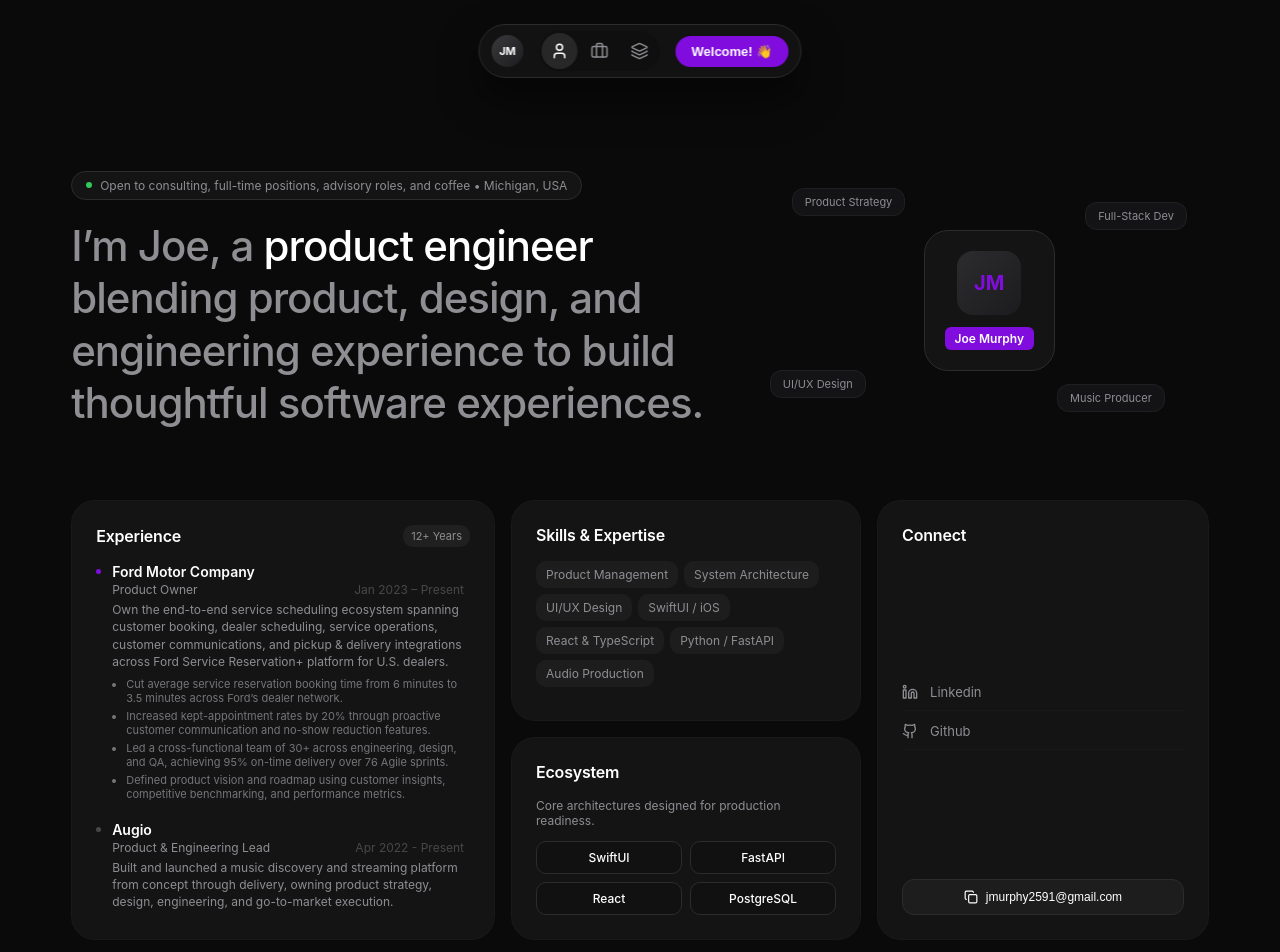
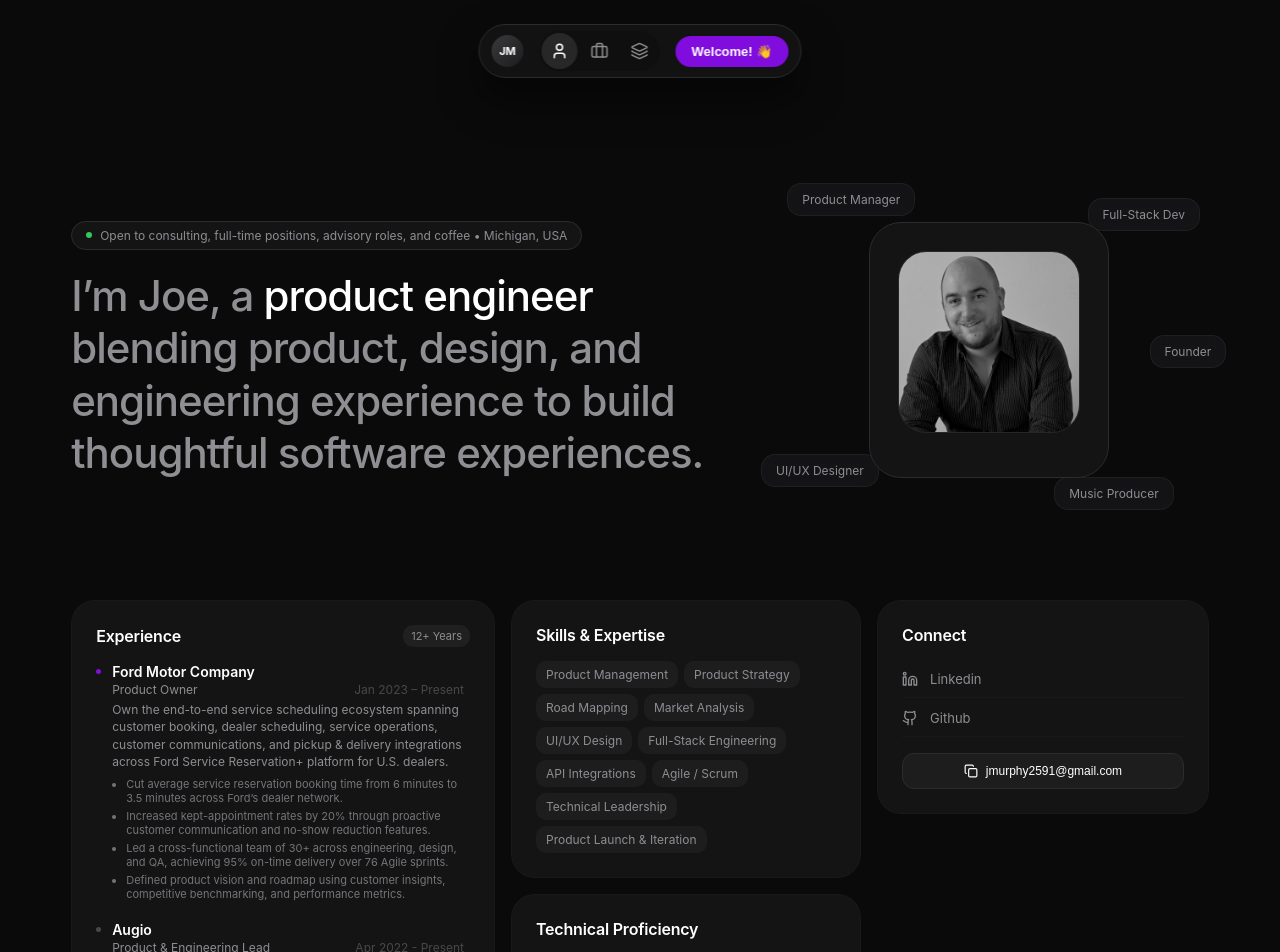
Before and after one commit to joemurphy3515/Portfolio, a React (Vite) app: page / in a window 1280 px wide. Shown: the top 952 px of the page. Built offline with nearby package versions, Linux system fonts and the light colour scheme.

Commit message:
misc ui updates

```diff
--- a/src/App.css
+++ b/src/App.css
@@ -5,8 +5,8 @@
   --text-primary: #ffffff;
   --text-secondary: #8e8e93;
   --text-muted: #48484a;
-  --accent-orange: #800dde;
-  --accent-orange-hover: #5f0aa5;
+  --accent-purple: #800dde;
+  --accent-purple-hover: #a443f3;
   --border-subtle: #2c2c2e;
   --font-stack:
     -apple-system, BlinkMacSystemFont, "SF Pro Display", "Segoe UI", Roboto,
@@ -94,7 +94,7 @@ body {
 }
 
 .say-hello-cta {
-  background-color: var(--accent-orange);
+  background-color: var(--accent-purple);
   color: var(--text-primary);
   border: none;
   padding: 8px 16px;
@@ -154,66 +154,80 @@ body {
 
 .interactive-node-display {
   position: relative;
-  height: 280px;
+  height: 380px;
   display: flex;
   align-items: center;
   justify-content: center;
 }
+
 .node-center-frame {
   background-color: var(--bg-card-surface);
   border: 1px solid var(--border-subtle);
-  border-radius: 24px;
-  padding: 20px;
+  border-radius: 32px;
+  padding: 28px;
   text-align: center;
   z-index: 2;
+  backdrop-filter: blur(12px);
+  -webkit-backdrop-filter: blur(12px);
 }
-.node-avatar {
-  width: 64px;
-  height: 64px;
-  border-radius: 16px;
-  background: linear-gradient(135deg, #2c2c2e, #1c1c1e);
-  margin: 0 auto 12px auto;
-  display: flex;
+
+.node-avatar-image {
+  width: 180px;
+  height: 180px;
+  border-radius: 28px;
+  object-fit: cover;
+  display: block;
+  margin: 0 auto 16px auto;
+  border: 1px solid rgba(255, 255, 255, 0.08);
+}
+
+.node-label-tag {
+  font-size: 13px;
+  font-weight: 600;
+  background-color: var(--accent-purple);
+  color: var(--text-primary);
+  padding: 6px 12px;
+  border-radius: 8px;
+  display: inline-flex;
   align-items: center;
   justify-content: center;
-  font-size: 20px;
-  font-weight: 700;
-  color: var(--accent-orange);
 }
-.node-label-tag {
-  font-size: 12px;
-  font-weight: 600;
-  background-color: var(--accent-orange);
-  color: var(--text-primary);
-  padding: 4px 10px;
-  border-radius: 6px;
-}
+
 .floating-node {
   position: absolute;
   background-color: rgba(28, 28, 30, 0.6);
   border: 1px solid rgba(255, 255, 255, 0.05);
   backdrop-filter: blur(10px);
   -webkit-backdrop-filter: blur(10px);
-  padding: 6px 12px;
-  border-radius: 12px;
-  font-size: 11px;
+  padding: 8px 14px;
+  border-radius: 14px;
+  font-size: 12px;
   color: var(--text-secondary);
 }
+
 .node-pm {
+  top: 6%;
+  left: 4%;
+}
+
+.node-eng {
   top: 10%;
-  left: 5%;
+  right: 2%;
 }
-.node-eng {
-  top: 15%;
-  right: 5%;
+
+.node-founder {
+  top: 46%;
+  right: -4%;
 }
+
 .node-uiux {
-  bottom: 15%;
-  left: 0%;
+  bottom: 14%;
+  left: -2%;
 }
+
 .node-audio {
-  bottom: 10%;
-  right: 10%;
+  bottom: 8%;
+  right: 8%;
 }
 
 .dashboard-bento-grid {
@@ -310,7 +324,7 @@ body {
   background-color: var(--text-muted);
 }
 .timeline-item:first-child .timeline-dot-connector {
-  background-color: var(--accent-orange);
+  background-color: var(--accent-purple);
 }
 .company-title {
   font-size: 14px;
@@ -383,7 +397,7 @@ body {
 }
 
 .card-connect {
-  justify-content: space-between;
+  align-self: start;
 }
 .social-links-stack {
   display: flex;
@@ -446,7 +460,7 @@ body {
   font-size: 12px;
   text-transform: uppercase;
   letter-spacing: 1.5px;
-  color: var(--accent-orange);
+  color: var(--accent-purple);
   font-weight: 600;
   margin-bottom: 4px;
 }
@@ -513,7 +527,7 @@ body {
   color: var(--text-muted);
 }
 .spotlight-menu-row.active .project-sequence-num {
-  color: var(--accent-orange);
+  color: var(--accent-purple);
 }
 .project-menu-name {
   font-size: 16px;
@@ -602,7 +616,7 @@ body {
   align-items: center;
   justify-content: center;
   position: relative;
-  background: radial-gradient(circle at top left, #1c1412, #141415);
+  background: radial-gradient(circle at top left, #17121c, #141415);
   overflow: hidden;
 }
 
@@ -626,8 +640,8 @@ body {
   gap: 12px;
 }
 .abstract-center-icon {
-  color: var(--accent-orange);
-  filter: drop-shadow(0 0 12px rgba(255, 87, 34, 0.4));
+  color: var(--accent-purple);
+  filter: drop-shadow(0 0 12px rgba(148, 34, 255, 0.4));
 }
 .abstract-ui-stripes {
   display: flex;
@@ -685,7 +699,7 @@ body {
   align-items: center;
   gap: 6px;
   font-size: 11px;
-  color: var(--accent-orange);
+  color: var(--accent-purple-hover);
   background-color: rgba(128, 13, 222, 0.08);
   padding: 4px 10px;
   border-radius: 6px;
--- a/src/App.tsx
+++ b/src/App.tsx
@@ -143,12 +143,17 @@ const App = () => {
 
         <div className="interactive-node-display">
           <div className="node-center-frame">
-            <div className="node-avatar">JM</div>
-            <div className="node-label-tag">Joe Murphy</div>
+            <img
+              src="jm_image.jpg"
+              alt="Joe Murphy"
+              className="node-avatar-image"
+            />
           </div>
-          <div className="floating-node node-pm">Product Strategy</div>
+
+          <div className="floating-node node-pm">Product Manager</div>
           <div className="floating-node node-eng">Full-Stack Dev</div>
-          <div className="floating-node node-uiux">UI/UX Design</div>
+          <div className="floating-node node-founder">Founder</div>
+          <div className="floating-node node-uiux">UI/UX Designer</div>
           <div className="floating-node node-audio">Music Producer</div>
         </div>
       </header>
@@ -190,25 +195,37 @@ const App = () => {
             <h2 className="card-title">Skills & Expertise</h2>
             <div className="tags-flex-wrap">
               <span className="skill-tag">Product Management</span>
-              <span className="skill-tag">System Architecture</span>
+              <span className="skill-tag">Product Strategy</span>
+              <span className="skill-tag">Road Mapping</span>
+              <span className="skill-tag">Market Analysis </span>
               <span className="skill-tag">UI/UX Design</span>
-              <span className="skill-tag">SwiftUI / iOS</span>
-              <span className="skill-tag">React & TypeScript</span>
-              <span className="skill-tag">Python / FastAPI</span>
-              <span className="skill-tag">Audio Production</span>
+              <span className="skill-tag">Full-Stack Engineering</span>
+              <span className="skill-tag">API Integrations</span>
+              <span className="skill-tag">Agile / Scrum</span>
+              <span className="skill-tag">Technical Leadership</span>
+              <span className="skill-tag">Product Launch & Iteration</span>
             </div>
           </section>
 
           <section className="bento-card card-stacks">
-            <h2 className="card-title">Ecosystem</h2>
+            <h2 className="card-title">Technical Proficiency</h2>
             <p className="stacks-description">
-              Core architectures designed for production readiness.
+              Core technologies and frameworks used across production platforms.
             </p>
             <div className="stacks-mini-grid">
+              <div className="stack-mini-pill">Swift</div>
               <div className="stack-mini-pill">SwiftUI</div>
+              <div className="stack-mini-pill">React</div>
+              <div className="stack-mini-pill">TypeScript</div>
+              <div className="stack-mini-pill">Node.js</div>
+              <div className="stack-mini-pill">Express</div>
+              <div className="stack-mini-pill">Python</div>
               <div className="stack-mini-pill">FastAPI</div>
-              <div className="stack-mini-pill">React</div>
+              <div className="stack-mini-pill">Firebase</div>
               <div className="stack-mini-pill">PostgreSQL</div>
+              <div className="stack-mini-pill">Google Cloud</div>
+              <div className="stack-mini-pill">Figma</div>
+              <div className="stack-mini-pill">JIRA</div>
             </div>
           </section>
         </div>
```
